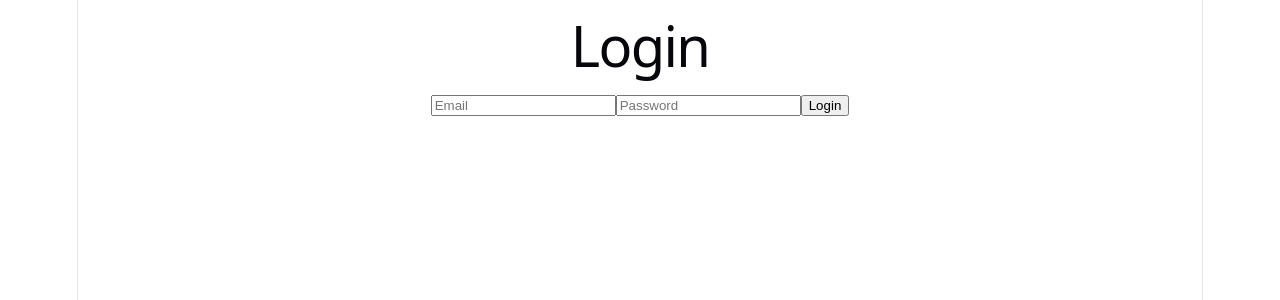
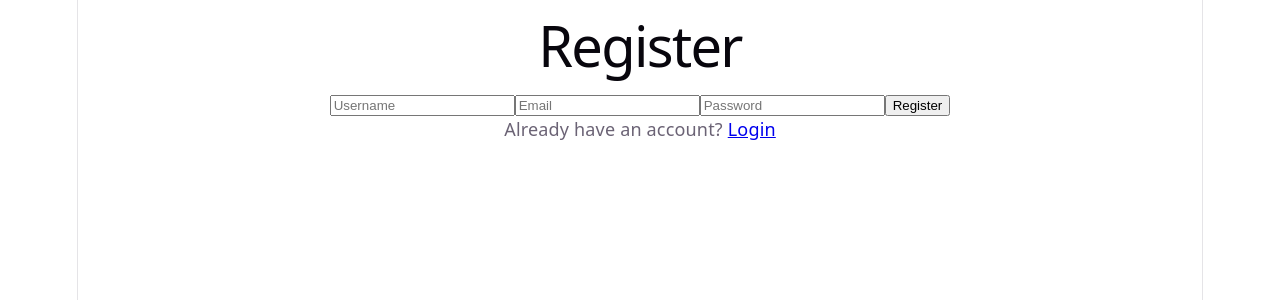
Before and after one commit to Kishan-Pokar/chat-frontend-ts, a React (Vite) app: page /register in a window 1280 px wide. Before the commit this address led to /login. Shown: the top 300 px of the page. Built offline with nearby package versions, Linux system fonts and the light colour scheme; no server answers.

Commit message:
feat:implemented auth

```diff
--- a/src/api/auth.api.ts
+++ b/src/api/auth.api.ts
@@ -9,6 +9,26 @@ export interface LoginResponse {
   token: string;
 }
 
+export interface RegisterPayload {
+  username: string;
+  email: string;
+  password: string;
+}
+
+export interface RegisterResponse {
+  message: string;
+  user: {
+    id: string;
+    username: string;
+    email: string;
+  };
+}
+
+export async function registerUser(payload: RegisterPayload): Promise<RegisterResponse> {
+  const { data } = await apiClient.post<RegisterResponse>("/users/register", payload);
+  return data;
+}
+
 export async function loginUser(payload: LoginPayload): Promise<LoginResponse> {
   const { data } = await apiClient.post<LoginResponse>("/users/login", payload);
   return data;
--- a/src/api/client.ts
+++ b/src/api/client.ts
@@ -4,4 +4,12 @@ const apiClient = axios.create({
   baseURL: import.meta.env.VITE_API_BASE_URL,
 });
 
+apiClient.interceptors.request.use((config) => {
+  const token = localStorage.getItem("token");
+  if (token) {
+    config.headers.Authorization = `Bearer ${token}`;
+  }
+  return config;
+});
+
 export default apiClient;
--- a/src/pages/LoginPage.tsx
+++ b/src/pages/LoginPage.tsx
@@ -1,9 +1,10 @@
-import { useState, type FormEvent } from "react";
-import { useNavigate } from "react-router-dom";
+import { useState,useEffect, type FormEvent } from "react";
+import { useNavigate,Link,useLocation } from "react-router-dom";
 import { loginUser } from "../api/auth.api";
 import { getAllUsers } from "../api/users.api";
 import { getUserIdFromToken } from "../utils/jwt";
 import { useAuth } from "../context/AuthContext";
+
 
 export default function LoginPage() {
   const [email, setEmail] = useState("");
@@ -12,7 +13,16 @@ export default function LoginPage() {
   const [loading, setLoading] = useState(false);
   const navigate = useNavigate();
   const { login } = useAuth();
+  const location = useLocation();
+  const [showRegistrationSuccess] = useState(
+    () => Boolean(location.state?.registrationSuccess)
+  );
 
+  useEffect(() => {
+    if (showRegistrationSuccess) {
+      navigate(location.pathname, { replace: true, state: {} });
+    }
+  }, []);
   async function handleSubmit(e: FormEvent) {
     e.preventDefault();
     setError(null);
@@ -48,7 +58,7 @@ export default function LoginPage() {
       <h1>Login</h1>
       <input
         type="email"
-        value={email}
+          value={email}
         onChange={(e) => setEmail(e.target.value)}
         placeholder="Email"
         required
@@ -64,6 +74,14 @@ export default function LoginPage() {
       <button type="submit" disabled={loading}>
         {loading ? "Logging in..." : "Login"}
       </button>
+      <p>
+        Don't have an account? <Link to="/register">Register</Link>
+      </p>
+      {showRegistrationSuccess && (
+        <p style={{ color: "green" }}>
+          Registration successful. Login to continue.
+        </p>
+      )}
     </form>
   );
 }
--- /dev/null
+++ b/src/pages/RegisterPage.tsx
@@ -0,0 +1,62 @@
+import { useState, type FormEvent } from "react";
+import { useNavigate, Link } from "react-router-dom";
+import { registerUser } from "../api/auth.api";
+
+export default function RegisterPage() {
+  const [username, setUsername] = useState("");
+  const [email, setEmail] = useState("");
+  const [password, setPassword] = useState("");
+  const [error, setError] = useState<string | null>(null);
+  const [loading, setLoading] = useState(false);
+  const navigate = useNavigate();
+
+  async function handleSubmit(e: FormEvent) {
+    e.preventDefault();
+    setError(null);
+    setLoading(true);
+
+    try {
+      await registerUser({ username, email, password });
+      navigate("/login", { state: { registrationSuccess: true } });;
+    } catch (err) {
+      console.error(err);
+      setError("Registration failed. Try a different email/username.");
+    } finally {
+      setLoading(false);
+    }
+  }
+
+  return (
+    <form onSubmit={handleSubmit}>
+      <h1>Register</h1>
+      <input
+        type="text"
+        value={username}
+        onChange={(e) => setUsername(e.target.value)}
+        placeholder="Username"
+        required
+      />
+      <input
+        type="email"
+        value={email}
+        onChange={(e) => setEmail(e.target.value)}
+        placeholder="Email"
+        required
+      />
+      <input
+        type="password"
+        value={password}
+        onChange={(e) => setPassword(e.target.value)}
+        placeholder="Password"
+        required
+      />
+      {error && <p style={{ color: "red" }}>{error}</p>}
+      <button type="submit" disabled={loading}>
+        {loading ? "Registering..." : "Register"}
+      </button>
+      <p>
+        Already have an account? <Link to="/login">Login</Link>
+      </p>
+    </form>
+  );
+}
--- a/src/routes/AppRouter.tsx
+++ b/src/routes/AppRouter.tsx
@@ -2,14 +2,21 @@ import { BrowserRouter, Routes, Route, Navigate } from "react-router-dom";
 import LoginPage from "../pages/LoginPage";
 import ChatListPage from "../pages/ChatListPage";
 import ChatRoomPage from "../pages/ChatRoomPage";
+import ProtectedRoute from "./ProtectedRoute";
+import RegisterPage from "../pages/RegisterPage";
 
 export default function AppRouter() {
   return (
     <BrowserRouter>
       <Routes>
         <Route path="/login" element={<LoginPage />} />
-        <Route path="/chats" element={<ChatListPage />} />
-        <Route path="/chats/:chatId" element={<ChatRoomPage />} />
+        <Route path="/register" element={<RegisterPage />} />
+
+        <Route element={<ProtectedRoute />}>
+          <Route path="/chats" element={<ChatListPage />} />
+          <Route path="/chats/:chatId" element={<ChatRoomPage />} />
+        </Route>
+
         <Route path="*" element={<Navigate to="/login" replace />} />
       </Routes>
     </BrowserRouter>
--- /dev/null
+++ b/src/routes/ProtectedRoute.tsx
@@ -0,0 +1,12 @@
+import { Navigate, Outlet } from "react-router-dom";
+import { useAuth } from "../context/AuthContext";
+
+export default function ProtectedRoute() {
+  const { isAuthenticated } = useAuth();
+
+  if (!isAuthenticated) {
+    return <Navigate to="/login" replace />;
+  }
+
+  return <Outlet />;
+}
```
